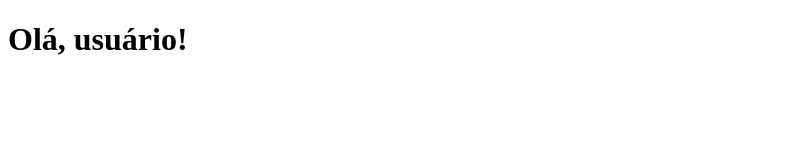
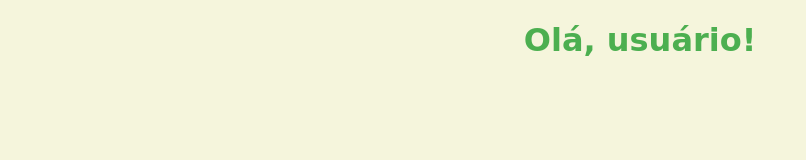
Before and after one commit to CesarAGL/meuPrimeiroProjetoHTML2, a plain HTML site: page home.html in a window 1280 px wide. Shown: the whole page, without its empty margins (0-806 px from the left). Drawn offline with Linux system fonts and the light colour scheme.

Commit message:
Update home.html

```diff
--- a/home.html
+++ b/home.html
@@ -3,7 +3,7 @@
 <head>
     <meta charset="UTF-8">
     <meta name="viewport" content="width=device-width, initial-scale=1.0">
-    <link rel="stylesheet" href="./css/home.css">
+    <link rel="stylesheet" href="./css/global.css">
     <title>Home</title>
 </head>
 <body>
```
